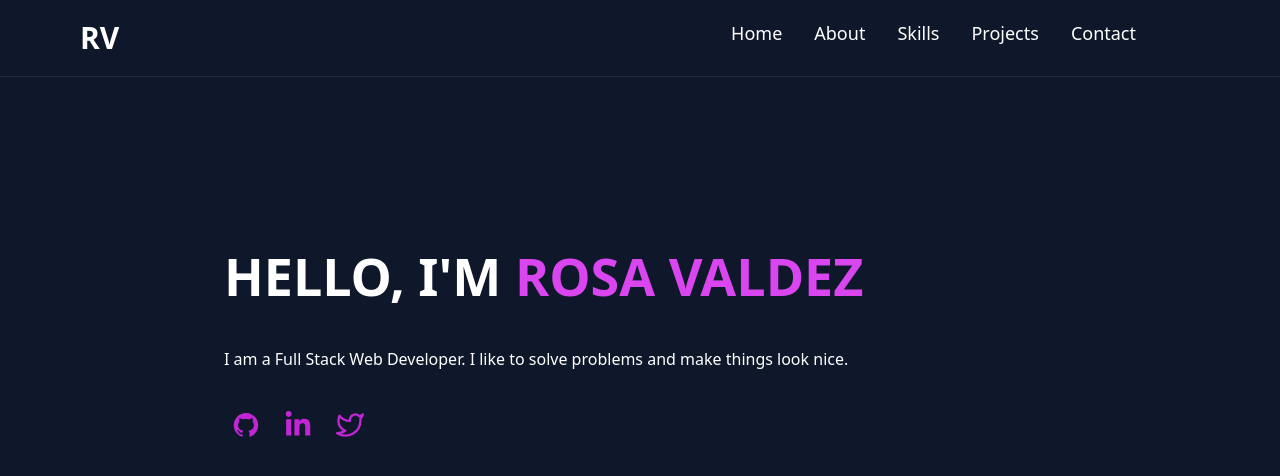
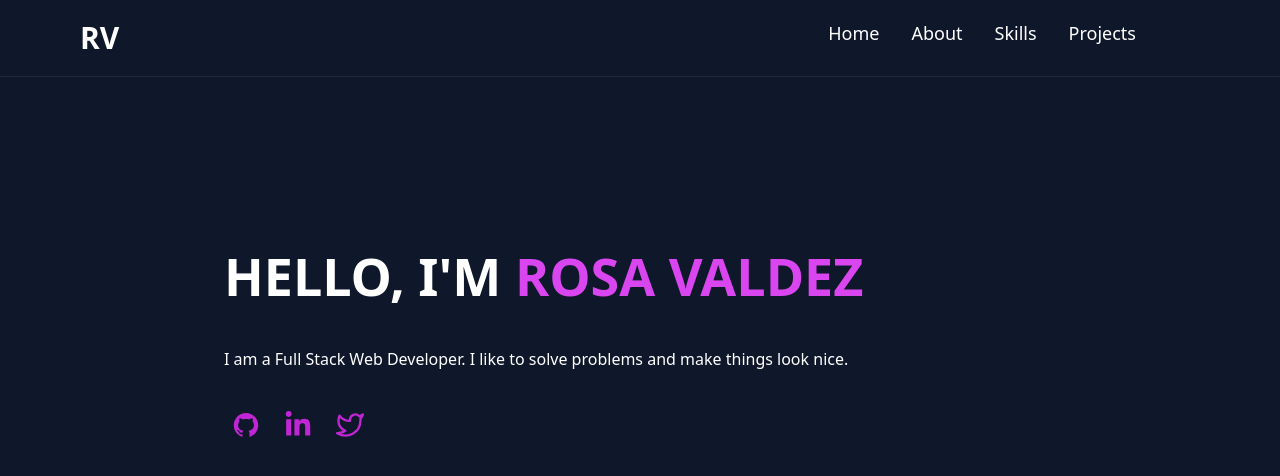
Before and after one commit to spartanchick619/RVPortfolio, a React (Vite) app: page / in a window 1280 px wide. Shown: the top 476 px of the page. Built offline with nearby package versions, Linux system fonts and the light colour scheme.

Commit message:
removed contact from nav

```diff
--- a/index.html
+++ b/index.html
@@ -4,7 +4,7 @@
     <meta charset="UTF-8" />
     <link rel="icon" type="image/svg+xml" href="/vite.svg" />
     <meta name="viewport" content="width=device-width, initial-scale=1.0" />
-    <title>RVPortfolio</title>
+    <title>Rosa Valdez's Portfolio</title>
   </head>
   <body>
     <div id="root"></div>
--- a/src/Components/Nav.jsx
+++ b/src/Components/Nav.jsx
@@ -23,9 +23,6 @@ const Nav = () => {
                 <Link spy={true} smooth={true} to="Projects">
                     <li className="my-4 py-4 border-b border-slate-800 hover:bg-slate-800 hover:rounded">Projects</li>
                 </Link>
-                <Link spy={true} smooth={true} to="Contact">
-                    <li className="my-4 py-4 border-b border-slate-800 hover:bg-slate-800 hover:rounded">Contact</li>
-                </Link>
             </ul>
         </div>
     </>
@@ -50,9 +47,6 @@ const Nav = () => {
                 <Link spy={true} smooth={true} to="Projects">
                     <li className="hover:text-fuchsia-600 transition border-b-2 border-slate-900 hover:border-fuchsia-600 cursor-pointer">Projects</li>
                 </Link>
-                <Link spy={true} smooth={true} to="Contact">
-                    <li className="hover:text-fuchsia-600 transition border-b-2 border-slate-900 hover:border-fuchsia-600 cursor-pointer">Contact</li>
-                </Link>
             </ul>
                     </div>
                 </div>
```
